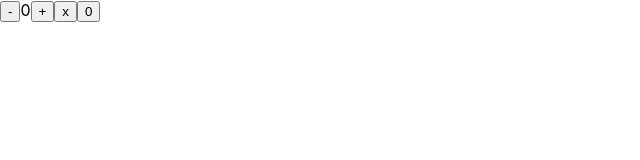
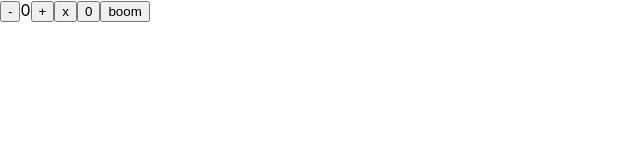
Before and after one commit to markonorth2/superapp, a React (Create React App) app in the folder client/: page /usereducer in a window 1280 px wide. Shown: the top 160 px of the page, without its empty margins (0-640 px from the left). Built offline with nearby package versions, Linux system fonts and the light colour scheme.

Commit message:
added a new boom button

```diff
--- a/client/src/components/UseReducer.js
+++ b/client/src/components/UseReducer.js
@@ -10,6 +10,8 @@ function reducer(state, action) {
       return {count: state.count *2 }
     case 'reset':
       return {count: state.count =0 }
+    case 'boom':
+      return {count: state.count =10000}
     default:
       return state
   }
@@ -38,6 +40,9 @@ function UseReducer() {
   function reset(){
     dispatch({ type: 'reset'})
   }
+  function boom(){
+    dispatch({ type: 'boom'})
+  }
 
   return (
     <div>
@@ -46,6 +51,7 @@ function UseReducer() {
       <button onClick={increment}>+</button>
       <button onClick={multiply}>x</button>
       <button onClick={reset}>0</button>
+      <button onClick={boom}>boom</button>
     </div>
   );
 }
```
